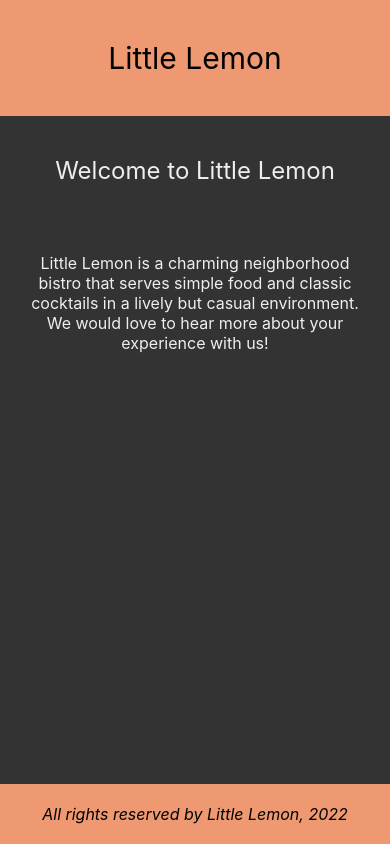
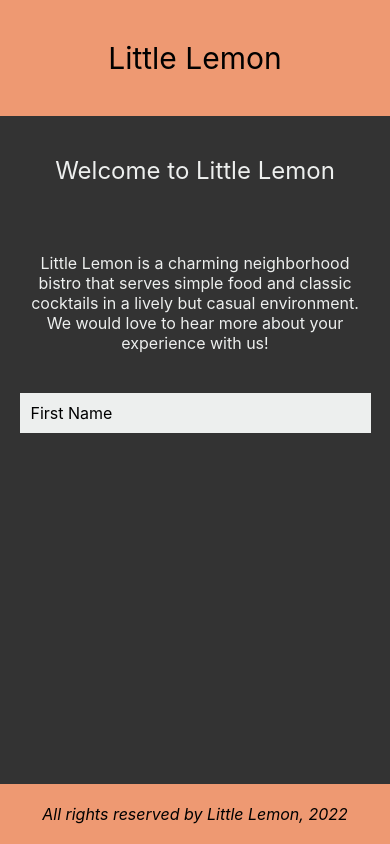
Before and after one commit to akshaykulkarni2007/coursera-react-native-assignment, a React Native app: screen / in a window 390 px wide. Built offline with nearby package versions, Linux system fonts and the light colour scheme.

Commit message:
C05W02E03: TextInput

```diff
--- a/screens/WelcomeScreen.js
+++ b/screens/WelcomeScreen.js
@@ -1,9 +1,12 @@
-import { Text, View, ScrollView, StyleSheet } from 'react-native'
+import { useState } from 'react'
+import { Text, View, ScrollView, TextInput, StyleSheet } from 'react-native'
 
-import MenuItems from '../components/MenuItems'
-import MenuItemSectionList from '../components/MenuItemSectionList'
+// import MenuItems from '../components/MenuItems'
+// import MenuItemSectionList from '../components/MenuItemSectionList'
 
 export default function WelcomeScreen() {
+	const [firstName, onChangeFirstName] = useState('')
+
 	return (
 		<ScrollView indicatorStyle="white" style={styles.container}>
 			{/* Welcome text */}
@@ -17,6 +20,12 @@ export default function WelcomeScreen() {
 			</View>
 
 			{/* Form*/}
+			<TextInput
+				style={styles.inputBox}
+				value={firstName}
+				onChangeText={onChangeFirstName}
+				placeholder={'First Name'}
+			/>
 
 			{/* Lists */}
 			{/* <MenuItems />
@@ -42,4 +51,15 @@ const styles = StyleSheet.create({
 		color: '#EDEFEE',
 		textAlign: 'center',
 	},
+	inputBox: {
+		height: 40,
+		maxWidth: '90%',
+		marginHorizontal: '5%',
+		marginVertical: 12,
+		borderWidth: 1,
+		padding: 10,
+		fontSize: 16,
+		borderColor: '#EDEFEE',
+		backgroundColor: '#EDEFEE',
+	},
 })
```
